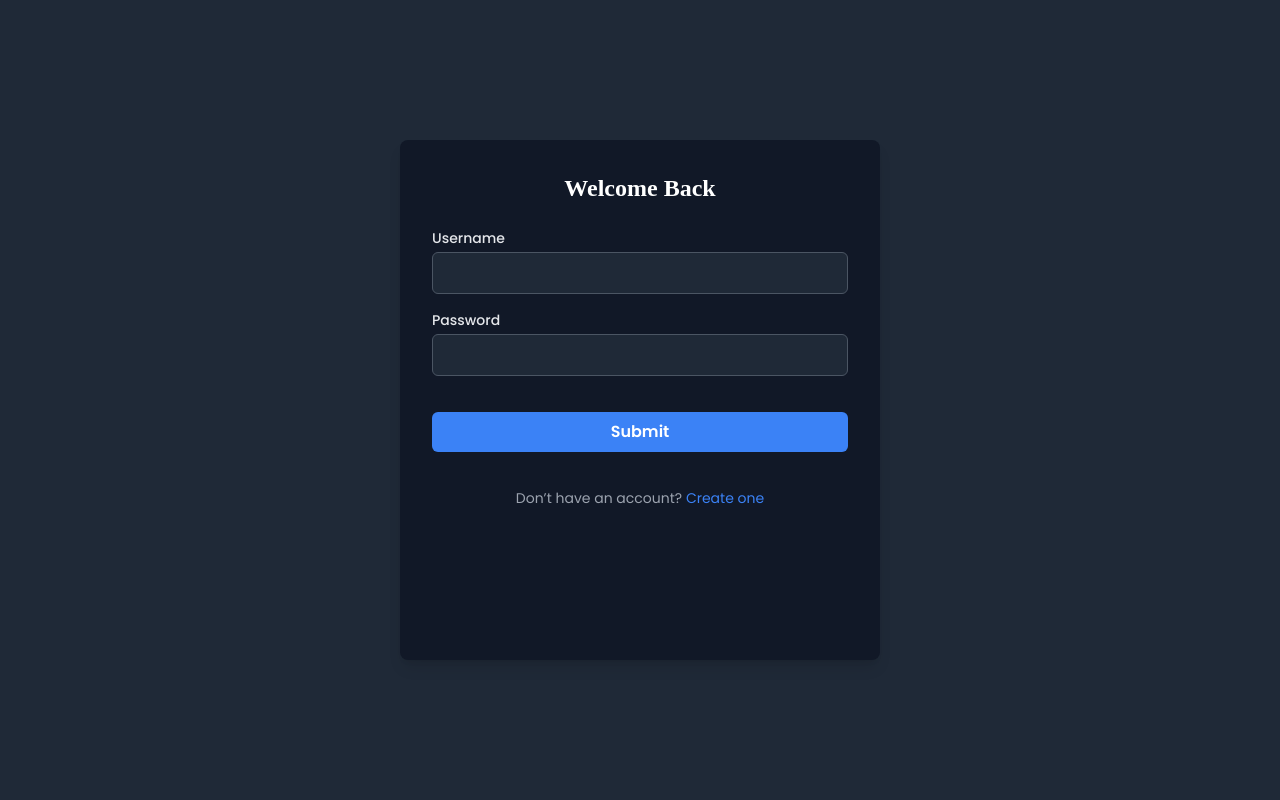
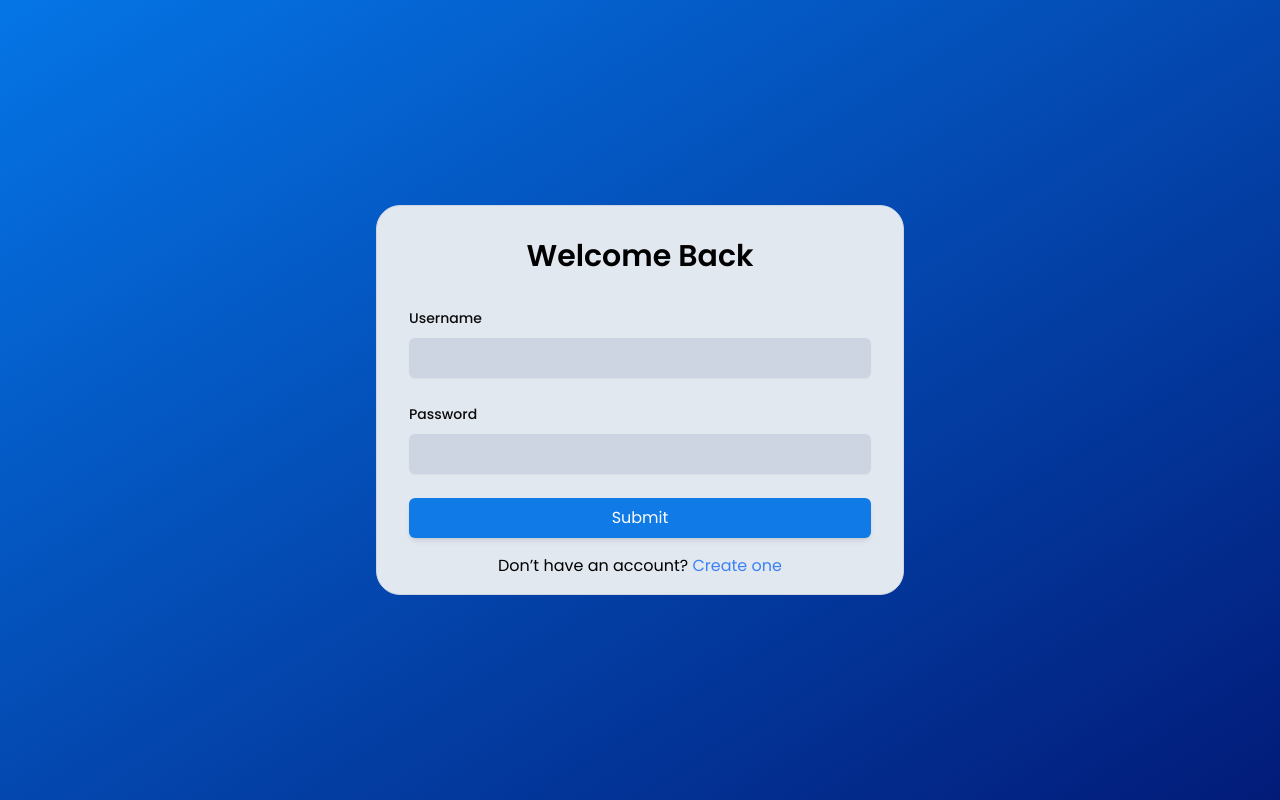
Before and after one commit to piyushh15/IOTBasedHealthCare, a React (Vite) app in the folder Frontend/: page /login in a window 1280 px wide. Built offline with nearby package versions, Linux system fonts and the light colour scheme; a web font is replaced by a local one.

Commit message:
fourthcommit

```diff
--- a/Frontend/src/loginsignup/DoctorLogin.jsx
+++ b/Frontend/src/loginsignup/DoctorLogin.jsx
@@ -1,7 +1,6 @@
-import React, { useState } from 'react';
-import Navlogo from "../assets/VitalLinkLogo.jpeg.jpg";
-import { useNavigate } from 'react-router';
-import { Link } from 'react-router-dom';
+import React, { useState } from "react";
+import { useNavigate } from "react-router-dom";
+import { Link } from "react-router-dom";
 
 const DoctorLogin = () => {
   const navigate = useNavigate();
@@ -18,48 +17,71 @@ const DoctorLogin = () => {
   };
 
   return (
-        <section className="bg-gradient-to-br  from-gray-800 to-gray-800 min-h-screen flex items-center justify-center font-poppins ">
-            <div className="bg-gray-900 p-8 rounded-lg shadow-lg  h-[65vh] w-[60vh]">
-                <h2 className="text-2xl font-bold text-white text-center mb-6 font-briem">Welcome Back</h2>
-                <form className="space-y-4" onSubmit={handleSubmit}>
+    <div className="min-h-screen bg-gradient-to-br from-[#0575E6] to-[#021B79] flex items-center justify-center font-poppins">
+      <div className="relative p-6 sm:max-w-xl w-full ">
+        <div className="relative w-full bg-slate-200 text-black backdrop-filter border border-slate-300 backdrop-blur-lg sm:rounded-3xl pb-4 px-8">
+          <h1 className="text-3xl pt-8 text-center font-semibold font-poppins">
+            Welcome Back
+          </h1>
+          <form className="mt-8 space-y-6" onSubmit={handleSubmit}>
+            <div className="flex flex-col gap-6 transition-all duration-500 ease-in-out opacity-95">
+
               <div>
-                        <label htmlFor="username" className="block text-sm font-medium text-gray-200">Username</label>
+                <label
+                  htmlFor="username"
+                  className="block text-sm font-medium leading-6 text-black"
+                >
+                  Username
+                </label>
                 <input
                   id="username"
                   name="username"
                   type="text"
-                            required
-                            className="mt-1 block w-full px-3 py-2 border border-gray-600 rounded-md bg-gray-800 text-white focus:ring focus:ring-blue-500 focus:border-blue-500"
+                  className="mt-2 block w-full px-4 py-2 rounded-md bg-slate-300 text-black shadow-sm focus:ring-2 focus:ring-blue-600"
                   value={credentials.username}
                   onChange={onChange}
+                  required
                 />
               </div>
+
               <div>
-                        <label htmlFor="password" className="block text-sm font-medium text-gray-200">Password</label>
+                <label
+                  htmlFor="password"
+                  className="block text-sm font-medium leading-6 text-black"
+                >
+                  Password
+                </label>
                 <input
                   id="password"
                   name="password"
                   type="password"
-                            required
-                            className="mt-1 block w-full px-3 py-2 border border-gray-600 rounded-md bg-gray-800 text-white focus:ring focus:ring-blue-500 focus:border-blue-500"
+                  className="mt-2 block w-full px-4 py-2 rounded-md bg-slate-300 text-black shadow-sm focus:ring-2 focus:ring-blue-600"
                   value={credentials.password}
                   onChange={onChange}
+                  required
                 />
               </div>
-                    <div className='py-5'>
-                        <button type="submit" className="w-full bg-blue-500 text-white font-semibold py-2 rounded-md hover:bg-blue-400 transition duration-200">
+
+              <div className="col-span-2">
+                <button
+                  type="submit"
+                  className="w-full rounded-md bg-[#0575e6] px-4 py-2 text-white shadow-md hover:bg-[#059ae6] transition-all duration-200"
+                >
                   Submit
                 </button>
               </div>
+            </div>
           </form>
-                <div className="mt-4  text-center">
-                    <p className="text-sm text-gray-400">
+
+          <p className="mt-4 text-center text-black">
             Don’t have an account?{" "}
-                        <Link to="/signup" className="text-blue-500 hover:underline">Create one</Link>
+            <Link to="/signup" className="text-blue-500 hover:underline">
+              Create one
+            </Link>
           </p>
         </div>
       </div>
-        </section>
+    </div>
   );
 };
 
```
Also changed, not shown: Frontend/src/Panel/AdminPanel.jsx (line endings or trailing spaces). Lines whose indentation alone changed are shown as unchanged.
